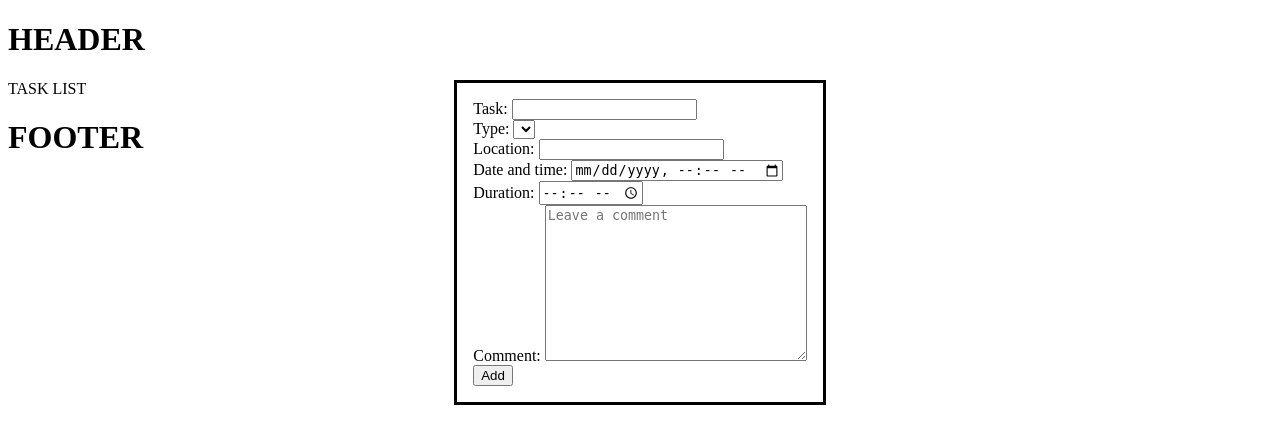
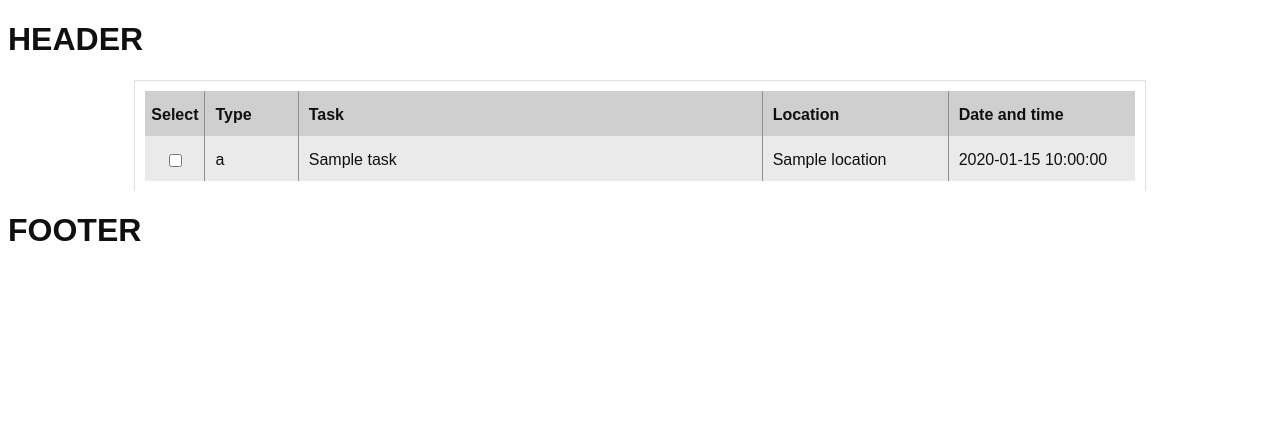
Before and after one commit to RShabanov/web_project, a PHP site: template App/Views/all_tasks.php in a window 1280 px wide. Shown: the top 444 px of the page. Run offline with PHP 8.4, Linux system fonts and the light colour scheme; the template is opened without the code that fills it: most values are stand-ins (such as "Sample title", 1, 10 or a date in 2020); lists and menus that the app fills with data are empty; some libraries are stand-ins or nearby versions.

Commit message:
Add styles, selection, and sth else

```diff
--- a/App/Models/Auth.php
+++ b/App/Models/Auth.php
@@ -13,7 +13,7 @@ class Auth extends BaseModel {
         'password'
     ];
 
-    public $name, $password;
+    public $user_id;
 
     protected function is_valid() {
         if (parent::is_valid()) {
--- a/App/Views/View.php
+++ b/App/Views/View.php
@@ -6,7 +6,6 @@ namespace App\Views;
 class View {
     public static function view($template, $variables) {
         echo '<br>View -> view<br>';
-        print_r($variables);
         extract($variables);
         include ROOT . '/App/Views/' . $template . '.php';
     }
--- a/App/Views/all_tasks.php
+++ b/App/Views/all_tasks.php
@@ -1,9 +1,57 @@
-<?php include ROOT . '/App/Views/partials/header.php'; ?>
+<?php
+    $css_paths = [
+        ROOT . '/Static/css/task_list.css',
+    ];
 
-<?php include ROOT . '/App/Views/partials/task_form.php'; ?>
+    include ROOT . '/App/Views/partials/header.php';
 
-<div>
-TASK LIST
+    #include ROOT . '/App/Views/partials/task_form.php';
+?>
+
+<div class="task-list">
+    <form action="" class="task-list-form">
+        <div class="form-group form-group--header">
+            <ul class="form-group--item">
+                <li class="group--item-field select-field">
+                    Select
+                </li>
+                <li class="group--item-field type-field">
+                    Type
+                </li>
+                <li class="group--item-field task_name-field">
+                    Task
+                </li>
+                <li class="group--item-field location-field">
+                    Location
+                </li>
+                <li class="group--item-field time-field">
+                    Date and time
+                </li>
+            </ul>
+        </div>
+        <?php foreach ($tasks as $task): ?>
+            <div class="form-group">
+                <ul class="form-group--item">
+                    <li class="group--item-field select-field">
+                        <input type="checkbox" class="select-checkbox">
+                    </li>
+                    <li class="group--item-field type-field">
+                        <?= $task->get_types()[$task->type_id]; ?>
+                    </li>
+                    <li class="group--item-field task_name-field">
+                        <?= $task->name; ?>
+                    </li>
+                    <li class="group--item-field location-field">
+                        <?= $task->location; ?>
+                    </li>
+                    <li class="group--item-field time-field">
+                        <?= $task->time; ?>
+                    </li>
+                </ul>
+            </div>
+        <?php endforeach; ?>
+    </form>
 </div>
 
+
 <?php include ROOT . '/App/Views/partials/footer.php'; ?>
--- a/App/Views/auth.php
+++ b/App/Views/auth.php
@@ -18,6 +18,7 @@
 
         <div class="form-group">
             <button class="btn-submit">Log in</button>
+            <button class="btn-sign-up">Sign up</button>
         </div>
     </form>
 </div>
--- a/App/Views/partials/footer.php
+++ b/App/Views/partials/footer.php
@@ -1,3 +1 @@
 <h1>FOOTER</h1>
-</body>
-</html>
--- a/App/Views/partials/header.php
+++ b/App/Views/partials/header.php
@@ -2,9 +2,16 @@
 <html lang="en">
 <head>
     <meta charset="UTF-8">
-    <meta http-equiv="X-UA-Compatible" content="IE=edge">
     <meta name="viewport" content="width=device-width, initial-scale=1.0">
+
     <title>Calendar</title>
+
+    <style type='text/css'>
+        <?php
+            foreach ($css_paths as $css_path) {
+                include $css_path;
+            }
+        ?>
+    </style>
 </head>
-<body>
-    <h1>HEADER</h1>
+<h1>HEADER</h1>
--- a/App/Views/partials/task_form.php
+++ b/App/Views/partials/task_form.php
@@ -1,10 +1,10 @@
 <div>
     <dialog class="task-dialog" open>
-        <form action="/" method='POST' class="task-form">
+        <form action="/tasks/save" method='POST' class="task-form">
             <div class="form-group">
                 <label class="form__field-label">
                     <span class="field-label__title">Task:</span>
-                    <input type="text" name="name" class="form__field-input" required autocomplete="off">
+                    <input value="<?= (empty($task->name) ? '' : $task->name); ?>" type="text" name="name" class="form__field-input" required autocomplete="off">
                 </label>
             </div>
 
@@ -12,8 +12,8 @@
                 <label class="form__field-label">
                     <span class="field-label__title">Type:</span>
                     <select name="type_id" class="form__field-select" require>
-                        <?php foreach(App\Models\Task::get_types() as $index => $type): ?>
-                            <option value="<?= $index; ?>" class="field-select__option">
+                        <?php foreach($task->get_types() as $index => $type): ?>
+                            <option value="<?= $index; ?>" class="field-select__option" <?= (empty($task->type_id) ? '' : 'checked'); ?> >
                                 <?= $type; ?>
                             </option>
                         <?php endforeach; ?>
@@ -24,28 +24,32 @@
             <div class="form-group">
                 <label class="form__field-label">
                     <span class="field-label__title">Location:</span>
-                    <input type="text" name="location" class="form__field-input" autocomplete="off">
+                    <input value="<?= (empty($task->location) ? '' : $task->location); ?>" type="text" name="location" class="form__field-input" autocomplete="off">
                 </label>
             </div>
 
             <div class="form-group">
                 <label class="form__field-label">
                     <span class="field-label__title">Date and time:</span>
-                    <input type="datetime-local" name="time" class="form__field-input" required autocomplete="off">
+                    <input value="<?= (empty($task->time) ? '' : $task->time); ?>" type="datetime-local" name="time" class="form__field-input" required autocomplete="off">
                 </label>
             </div>
 
             <div class="form-group">
                 <label class="form__field-label">
                     <span class="field-label__title">Duration:</span>
-                    <input type="time" name="duration" class="form__field-input" required autocomplete="off">
+                    <input value="<?= (empty($task->duration) ? '' : $task->duration); ?>" type="time" name="duration" class="form__field-input" required autocomplete="off">
                 </label>
             </div>
 
             <div class="form-group">
                 <label class="form__field-label">
                     <span class="field-label__title">Comment:</span>
-                    <textarea name="comment" class="form__field-comment" cols="30" rows="10" placeholder="Leave a comment"></textarea>
+                    <textarea name="comment" class="form__field-comment" cols="30" rows="10" placeholder="Leave a comment"><?php
+                            if (!empty($task->comment)) {
+                                echo $task->comment;
+                            }
+                        ?></textarea>
                 </label>
             </div>
 
--- /dev/null
+++ b/Static/css/task_list.css
@@ -0,0 +1,85 @@
+* {
+    box-sizing: border-box;
+    font-family: sans-serif;
+
+    color: #101010;
+}
+
+
+.task-list-form {
+    width: 80%;
+    margin: auto;
+
+    padding: 10px;
+    border: 1px solid #e0e0e0;
+    border-bottom: none;
+}
+
+.form-group {
+    position: relative;
+    height: 45px;
+}
+
+.form-group:nth-child(even) {
+    background-color: #eaeaea;
+}
+
+.form-group--header {
+    background-color: #cfcfcf;
+    font-weight: bold;
+}
+
+.form-group--item {
+    list-style-type: none;
+
+    display: flex;
+    flex-wrap: nowrap;
+    justify-content: flex-start;
+    align-items: center;
+
+    position: relative;
+    padding-left: 0;
+    margin: 0;
+
+    height: 100%;
+}
+
+.form-group--item .group--item-field {
+    height: 45px;
+    position: relative;
+
+    border-right: 1px solid #8f8f8f;
+    padding-left: 10px;
+    padding-top: 15px;
+
+    white-space: nowrap;
+    overflow-x: hidden;
+    text-overflow: ellipsis;
+}
+
+.form-group--item > .select-field {
+    width: 4em;
+    text-align: center;
+    padding-left: 0;
+}
+
+.form-group--item > .select-field > input {
+    cursor: pointer;
+}
+
+.form-group--item > .type-field {
+    width: 10%;
+}
+
+.form-group--item > .task_name-field {
+    width: 50%;
+}
+
+.form-group--item > .location-field {
+    width: 20%;
+}
+
+.form-group--item > .time-field {
+    width: 20%;
+    border-right: none;
+}
```
Also changed, not shown: App/Config/routes.php (+10 -6 lines), App/Controllers/TaskController.php (+10 -13 lines), App/Models/BaseModel.php (+17 -7 lines), App/Models/Task.php (+12 -9 lines).
